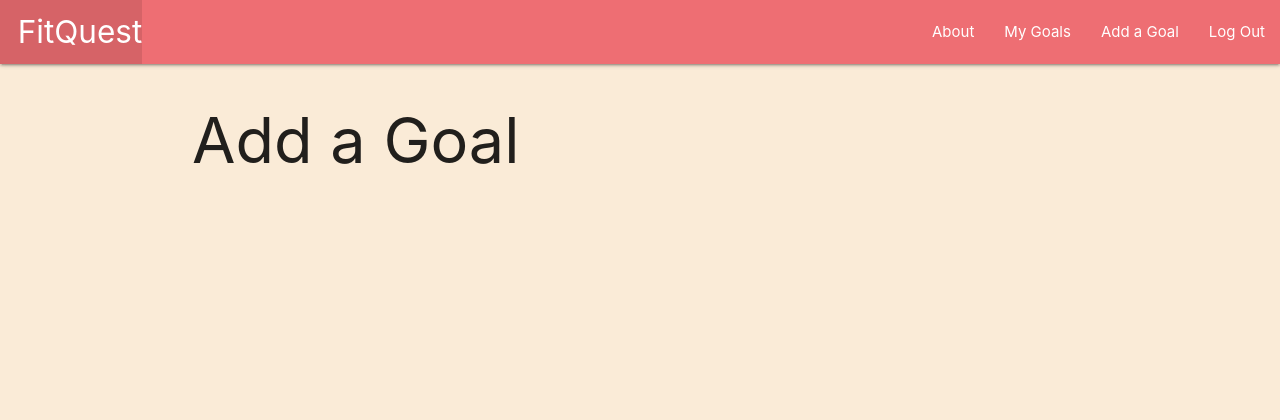
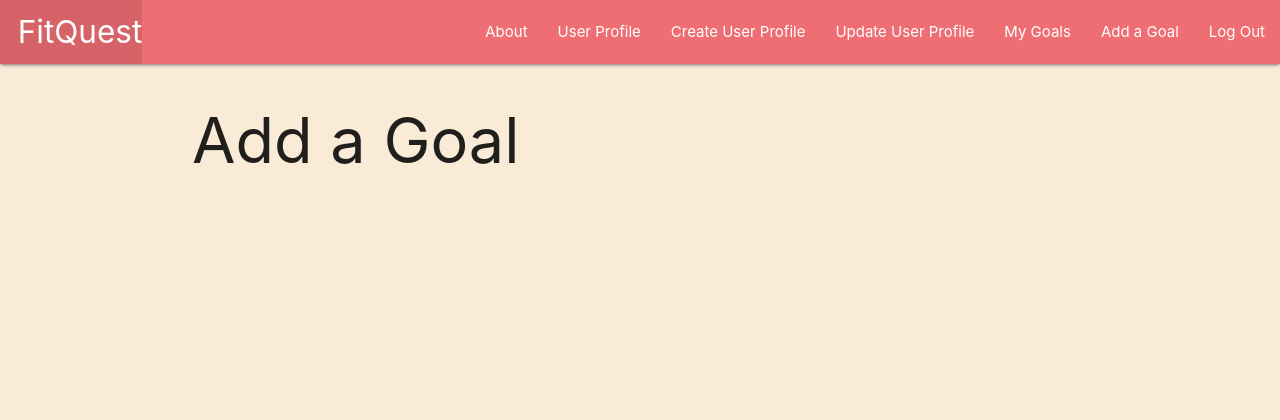
Before and after one commit to ramibankale/FitQuest, a Django app: page /goals/create/ in a window 1280 px wide. Shown: the top 420 px of the page. Run offline with Django 4.2, Linux system fonts and the light colour scheme; the visitor is signed in with stand-in values (Sample User, id 1).

Commit message:
user profile set up

```diff
--- a/main_app/models.py
+++ b/main_app/models.py
@@ -9,3 +9,15 @@ class Goal(models.Model):
     # One user --< has many goals therefore goals has FK
     # user authen linking a goal to a user
     user = models.ForeignKey(User, on_delete=models.CASCADE)
+
+class UserProfile(models.Model):
+    user = models.OneToOneField(User, on_delete=models.CASCADE)
+    first_name = models.CharField(max_length=50)
+    last_name = models.CharField(max_length=50)
+    age = models.PositiveIntegerField()
+    gender = models.CharField(max_length=10, choices=[('Male', 'Male'), ('Female', 'Female'), ('Other', 'Other')])
+    weight = models.FloatField()
+    height = models.FloatField()
+
+    def __str__(self):
+        return f"{self.user.username}'s Profile"
--- a/main_app/templates/base.html
+++ b/main_app/templates/base.html
@@ -20,6 +20,9 @@
         <ul class="right">
           <li><a href="{% url 'about' %}">About</a></li>
           {% if user.is_authenticated %}
+          <li><a href="{% url 'user_profile' %}">User Profile</a></li>
+          <li><a href="{% url 'create_user_profile' %}">Create User Profile</a></li>
+          <li><a href="{% url 'update_user_profile' %}">Update User Profile</a></li>
           <li><a href="{% url 'index' %}">My Goals</a></li>
           <li><a href="{% url 'goals_create' %}">Add a Goal</a></li>
           <li><a href="{% url 'logout' %}">Log Out</a></li>
--- /dev/null
+++ b/main_app/templates/profile/user_profile.html
@@ -0,0 +1,4 @@
+{% extends 'base.html' %}
+{% block content %}
+<h1>user profile</h1>
+{% endblock %}
--- a/main_app/urls.py
+++ b/main_app/urls.py
@@ -4,6 +4,9 @@ from . import views
 urlpatterns = [
     path('', views.home, name='home'),
     path('about/', views.about, name='about'),
+    path('profile/', views.user_profile, name='user_profile'),
+    path('profile/create/', views.create_user_profile, name='create_user_profile'),
+    path('profile/update/', views.update_user_profile, name='update_user_profile'),
     path('goals/', views.goals_index, name='index'),
     path('goals/create/', views.GoalCreate.as_view(), name='goals_create'),
 ]
--- a/main_app/views.py
+++ b/main_app/views.py
@@ -1,6 +1,9 @@
-from django.shortcuts import render
+from django.shortcuts import render, redirect
 from django.views.generic.edit import CreateView
 from .models import Goal
+from .forms import UserProfileForm
+from .models import UserProfile
+from django.contrib.auth.decorators import login_required
 
 goals = [
   {'name'},
@@ -14,6 +17,36 @@ def home(request):
 def about(request):
   return render(request, 'about.html')
 
+@login_required
+def user_profile(request):
+  user_profile = UserProfile.objects.get(user=request.user)
+  return render(request, 'user_profile.html', {'user_profile': user_profile})
+
+@login_required
+def create_user_profile(request):
+    if request.method == 'POST':
+        form = UserProfileForm(request.POST)
+        if form.is_valid():
+            user_profile = form.save(commit=False)
+            user_profile.user = request.user
+            user_profile.save()
+            return redirect('user_profile')
+    else:
+        form = UserProfileForm()
+    return render(request, 'create_user_profile.html', {'form': form})
+
+@login_required
+def update_user_profile(request):
+    user_profile = UserProfile.objects.get(user=request.user)
+    if request.method == 'POST':
+        form = UserProfileForm(request.POST, instance=user_profile)
+        if form.is_valid():
+            form.save()
+            return redirect('user_profile')
+    else:
+        form = UserProfileForm(instance=user_profile)
+    return render(request, 'update_user_profile.html', {'form': form})
+
 def goals_index(request):
   # We pass data to a template very much like we did in Express!
   return render(request, 'goals/index.html', {
```
Also changed, not shown: main_app/forms.py (added, +8 -0 lines), main_app/templates/profile/create_user_profile.html (added, +10 -0 lines), requirements.txt (added, +16 -0 lines), main_app/migrations/0002_userprofile.py (added), main_app/templates/profile/update_user_profile.html (added).
